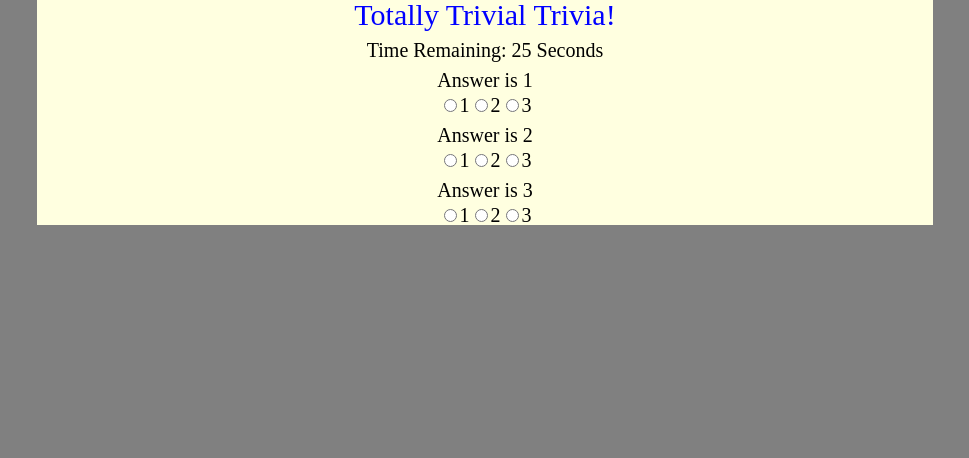
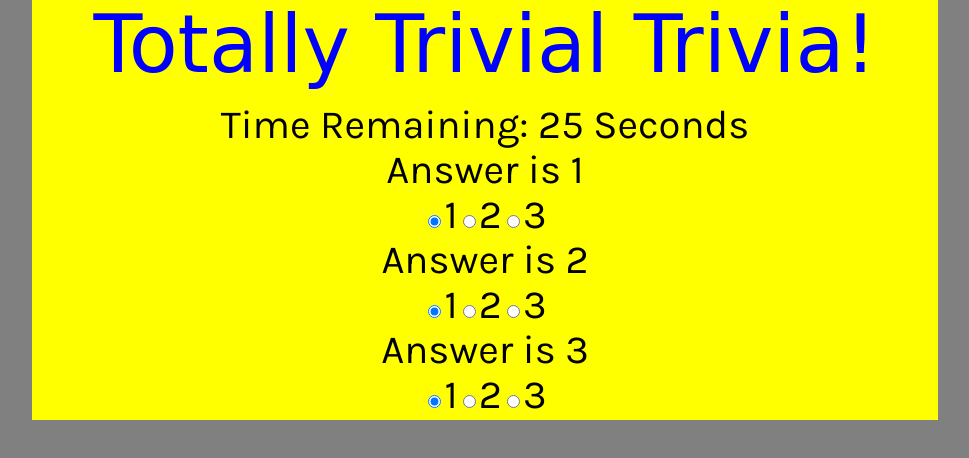
Before and after one commit to tsberry/TriviaGame, a plain HTML site: page index.html in a window 1280 px wide. Shown: the whole page, without its empty margins (155-1124 px from the left). Drawn offline with nearby package versions, Linux system fonts and the light colour scheme; a web font is replaced by a local one.

Commit message:
Added default answers and did some styling

```diff
--- a/assets/css/style.css
+++ b/assets/css/style.css
@@ -1,29 +1,38 @@
 body {
     background-color: gray;
     text-align: center;
+    font-family: 'Karla', sans-serif;
+    font-size: 40px;
 }
 
 .wrapper {
     width: 70%;
     margin: 0 auto;
-    background-color: lightyellow;
+    padding: 5px;
+    background-color: yellow;
 }
 
 header {
     color: blue;
-    font-size: 30px;
-    margin-bottom: 10px;
+    font-size: 80px;
+    margin-bottom: 20px;
+    font-family: 'Rammetto One', cursive;
 }
 
-#timer {
-    font-size: 20px;
+/* #timer {
+    font-size: 40px; */
 }
 
 .question {
-    font-size: 20px;
-    margin: 10px;
+    /* font-size: 40px; */
+    margin: 20px;
 }
 
 .q-header {
     margin: 5px;
 }
+
+#result {
+    /* font-size: 40px; */
+    margin: 20px;
+}
--- a/assets/javascript/app.js
+++ b/assets/javascript/app.js
@@ -8,43 +8,52 @@ function Question(q, a, c, id) {
         var questionDisplay = $("<div class=\"question\" id=\"" + this.qid + "\">");
         questionDisplay.append("<div class=\"q-header\">" + this.question + "</div>");
         var answersDisplay = questionDisplay.append("<div id=\"" + this.qid + "-answers\">" + "</div>");
-        for(var i = 0; i < this.answers.length; i++) {
+        for (var i = 0; i < this.answers.length; i++) {
             var answer = this.answers[i];
-            answersDisplay.append("<input type=\"radio\" name = \"" + this.qid + "\" id=\"" + answer + "\"" + "value=\"" + answer + "\">");
+            var button = $("<input>");
+            button.attr("type", "radio");
+            button.attr("name", this.qid);
+            button.attr("value", answer);
+            button.attr("id", this.qid + "-" + answer);
+            if (i === 0) {
+                button.attr("checked", "");
+            }
+            answersDisplay.append(button);
             answersDisplay.append("<label for=\"" + answer + "\">" + answer + "</label>");
         }
         return questionDisplay;
     };
 }
 
-$("#questions").submit(function(event) {
+$("#questions").submit(function (event) {
     var answers = $(this).serializeArray();
+    console.log(answers);
     var numCorrect = 0;
-    for(var i = 0; i < questions.length; i++) {
-        if(questions[i].correct === answers[i].value) {
+    for (var i = 0; i < questions.length; i++) {
+        if (questions[i].correct === answers[i].value) {
             numCorrect++;
         }
     }
     $("main").html("<div id=\"result\">You got " + numCorrect + " out of " + questions.length + " questions correct!</div>");
 });
 
-var q1 = new Question("Answer is 1",["1","2","3"],"1","q1");
-var q2 = new Question("Answer is 2",["1","2","3"],"2","q2");
-var q3 = new Question("Answer is 3",["1","2","3"],"3","q3");
-var questions = [q1,q2,q3];
-for(var i = 0; i < questions.length; i++) {
+var q1 = new Question("Answer is 1", ["1", "2", "3"], "1", "q1");
+var q2 = new Question("Answer is 2", ["1", "2", "3"], "2", "q2");
+var q3 = new Question("Answer is 3", ["1", "2", "3"], "3", "q3");
+var questions = [q1, q2, q3];
+for (var i = 0; i < questions.length; i++) {
     $("#questions").append(questions[i].display());
 }
 var time = 30;
 $("#time").html(time);
 
-setInterval(function() {
-    if(time > 0) {
+setInterval(function () {
+    if (time > 0) {
         time--;
         $("#time").html(time);
     }
 }, 1000);
 
-setTimeout(function() {
+setTimeout(function () {
     $("#questions").submit();
 }, 30000);
--- a/index.html
+++ b/index.html
@@ -5,6 +5,7 @@
     <title>Page Title</title>
     <meta name="viewport" content="width=device-width, initial-scale=1">
     <link rel="stylesheet" href="assets/css/reset.css">
+    <link href="https://fonts.googleapis.com/css?family=Karla|Rammetto+One" rel="stylesheet">
     <link rel="stylesheet" href="assets/css/style.css">
 </head>
 
```
